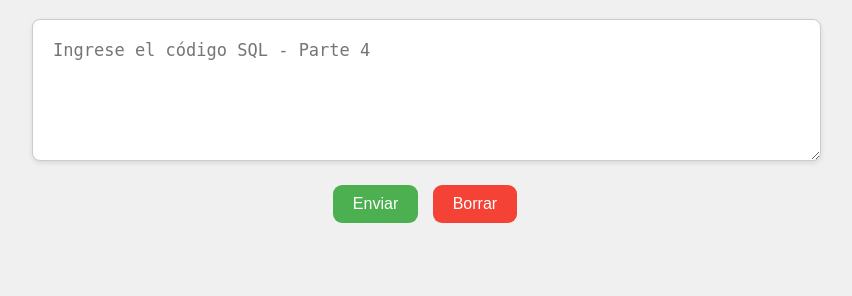
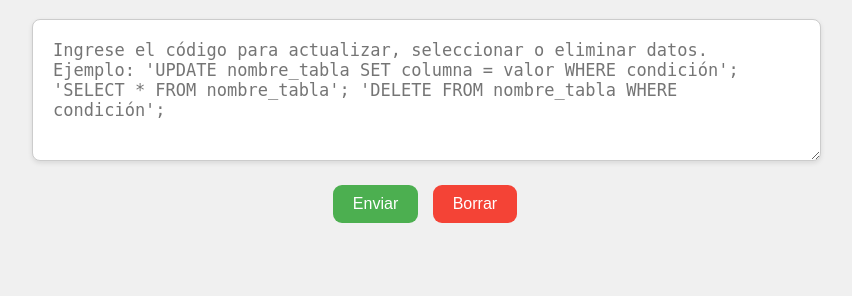
Before and after one commit to senor-coco/proyecto-compiladores, a Flask app: template templates/index.html in a window 1320 px wide. Shown: the part 904-1200 px from the top of the page, without its empty margins (52-904 px from the left). Run offline with Flask 3, Linux system fonts and the light colour scheme; the template is opened without the code that fills it, so the values that code supplies are empty; some libraries are stand-ins or nearby versions.

Commit message:
comentarios del 4

```diff
--- a/templates/index.html
+++ b/templates/index.html
@@ -53,7 +53,7 @@
     <br>
 
     <form id="form-codigo4">
-        <textarea name="codigo4" placeholder="Ingrese el código SQL - Parte 4" class="step-input textarea" required></textarea>
+        <textarea name="codigo4" placeholder="Ingrese el código para actualizar, seleccionar o eliminar datos. Ejemplo: 'UPDATE nombre_tabla SET columna = valor WHERE condición'; 'SELECT * FROM nombre_tabla'; 'DELETE FROM nombre_tabla WHERE condición';" class="step-input textarea" required></textarea>
         <button type="button" class="btn enviar" onclick="enviarParte('codigo4')">Enviar</button>
         <button type="button" class="btn borrar" onclick="borrarParte('codigo4')">Borrar</button>
         <div id="notificacion-codigo4" class="notificacion"></div>
```
